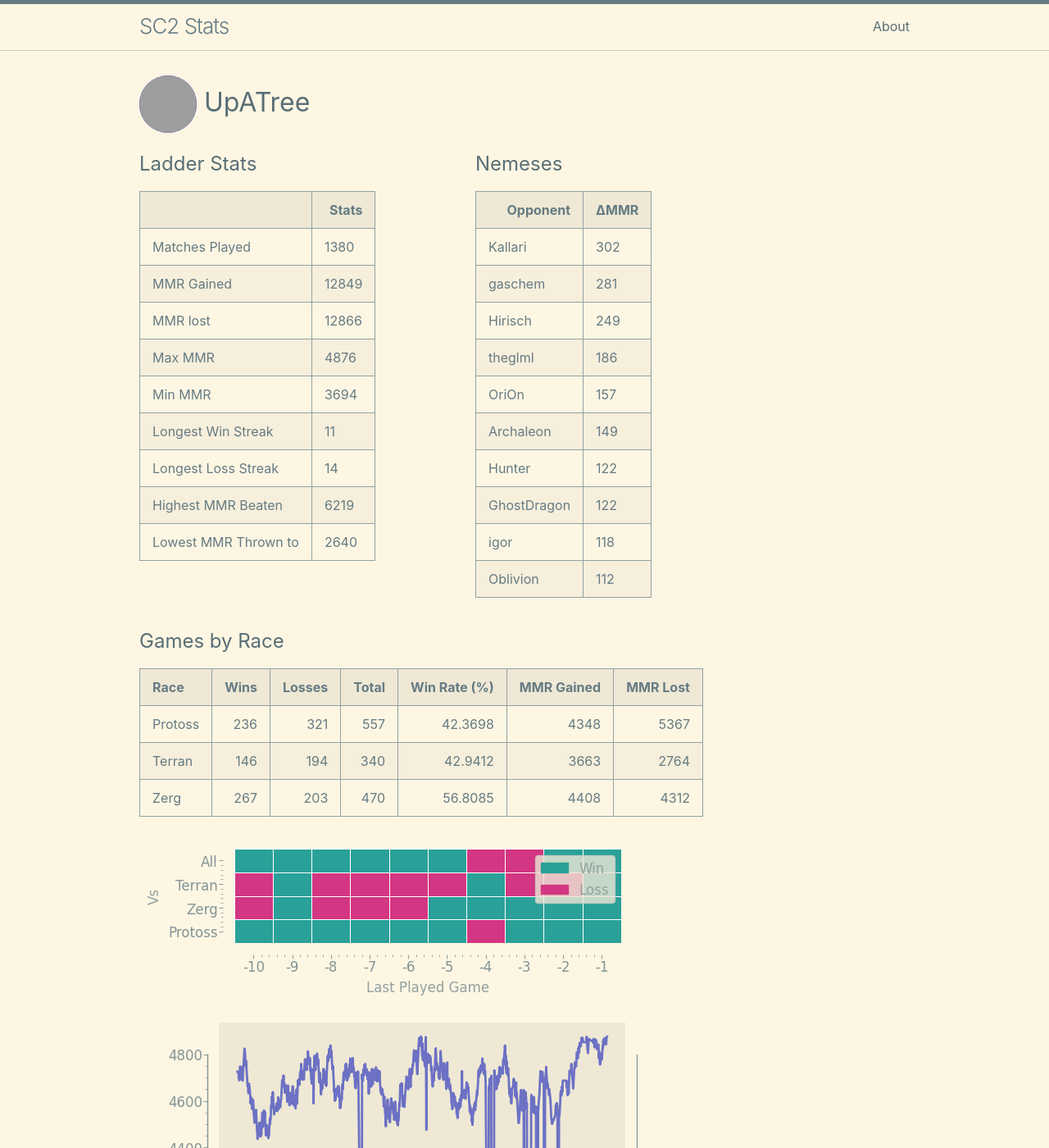
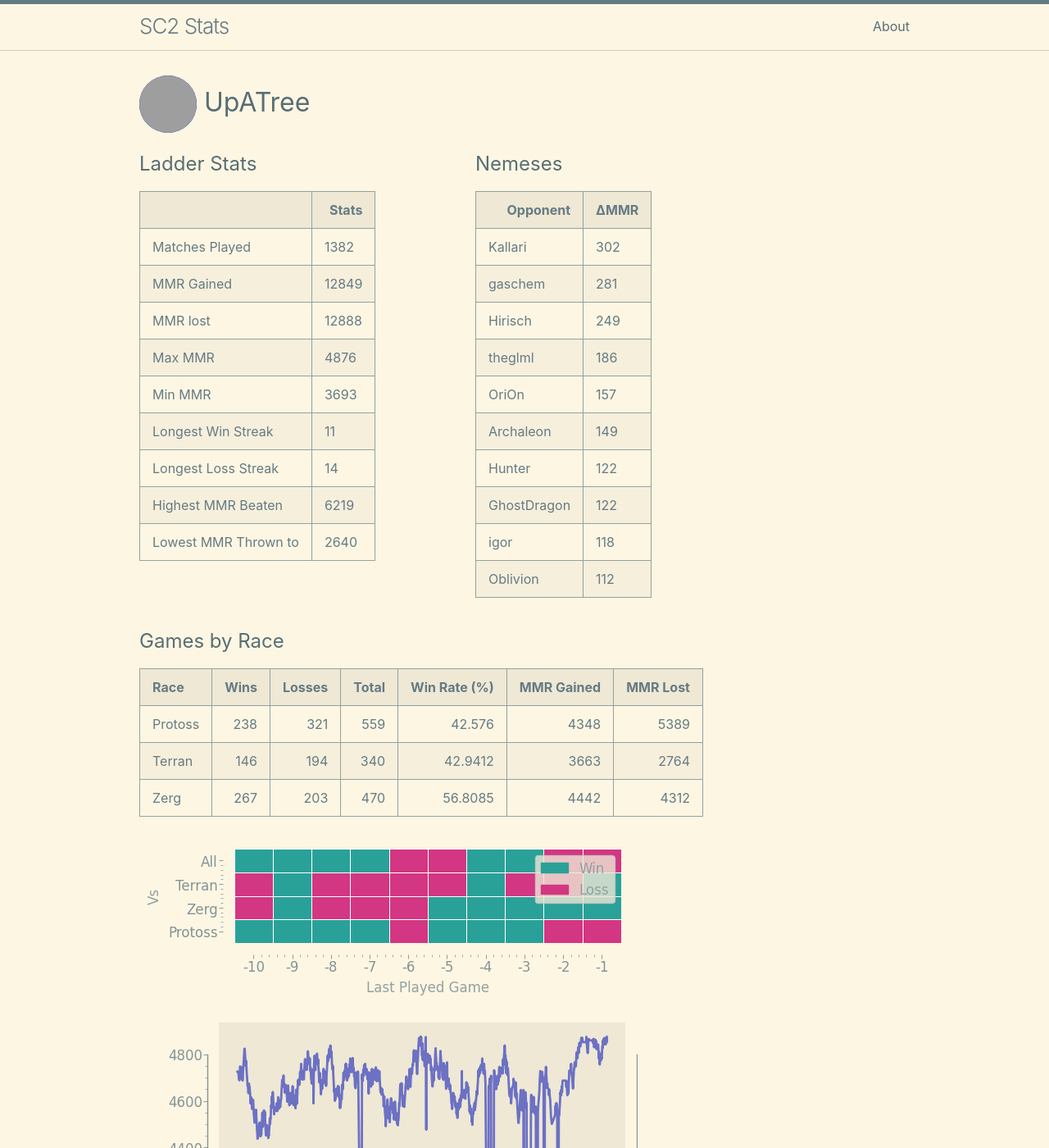
Before and after one commit to kylermurphy/UpATree, a Jekyll site: the page built from docs/index.md, in a window 1280 px wide and 1400 px high. Shown: the whole window at 82% size. Built offline with Jekyll 4.4.1, drawn with Linux system fonts in a browser that asks for light colours; grey boxes are pictures that could not be loaded.

Commit message:
running on push

```diff
--- a/docs/index.md
+++ b/docs/index.md
@@ -18,7 +18,7 @@ layout: home
   <tbody>
     <tr>
       <td>Matches Played</td>
-      <td>1380</td>
+      <td>1382</td>
     </tr>
     <tr>
       <td>MMR Gained</td>
@@ -26,7 +26,7 @@ layout: home
     </tr>
     <tr>
       <td>MMR lost</td>
-      <td>12866</td>
+      <td>12888</td>
     </tr>
     <tr>
       <td>Max MMR</td>
@@ -34,7 +34,7 @@ layout: home
     </tr>
     <tr>
       <td>Min MMR</td>
-      <td>3694</td>
+      <td>3693</td>
     </tr>
     <tr>
       <td>Longest Win Streak</td>
@@ -114,9 +114,9 @@ layout: home
 
 | Race    |   Wins |   Losses |   Total |   Win Rate (%) |   MMR Gained |   MMR Lost |
 |:--------|-------:|---------:|--------:|---------------:|-------------:|-----------:|
-| Protoss |    236 |      321 |     557 |        42.3698 |         4348 |       5367 |
+| Protoss |    238 |      321 |     559 |        42.576  |         4348 |       5389 |
 | Terran  |    146 |      194 |     340 |        42.9412 |         3663 |       2764 |
-| Zerg    |    267 |      203 |     470 |        56.8085 |         4408 |       4312 |
+| Zerg    |    267 |      203 |     470 |        56.8085 |         4442 |       4312 |
 
 ![Games by Race](./assets/gm_hist.png)
 
--- a/log.txt
+++ b/log.txt
@@ -581,3 +581,4 @@ Writing a log file 2025-03-20 23:21:48.
 Writing a log file 2025-03-20 23:48:02.
 Writing a log file 2025-03-21 16:29:18.
 Writing a log file 2025-03-21 16:53:08.
+Writing a log file 2025-03-21 17:20:32.
```
Also changed, not shown: docs/assets/MMR.png, docs/assets/daily.png, docs/assets/gm_hist.png, docs/assets/r_wrt.png, 1 other file.
